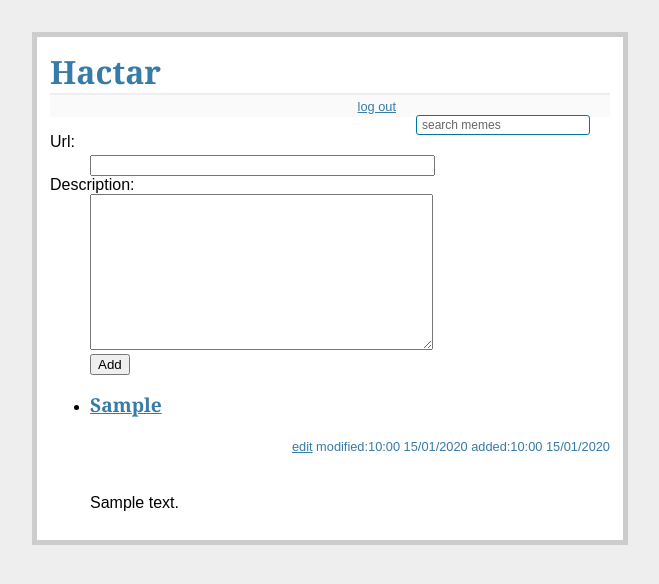
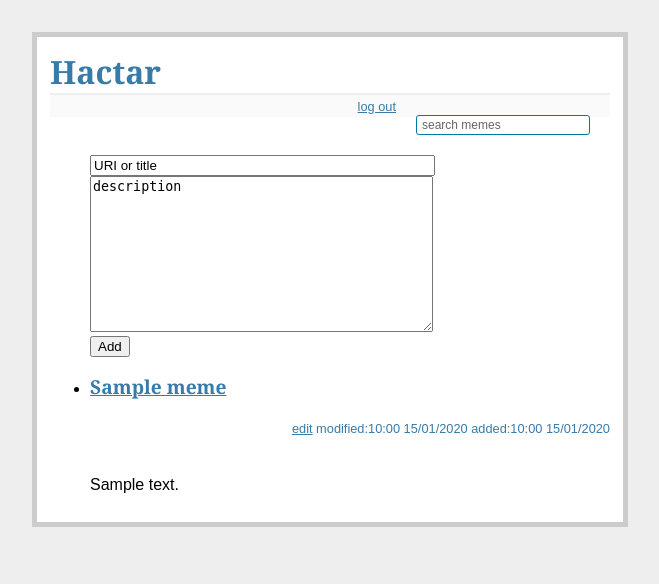
Before and after one commit to findgriffin/hactar, a Flask app: page /memes in a window 1280 px wide. Shown: the top 584 px of the page, without its empty margins (310-969 px from the left). Run offline with Flask 2, Linux system fonts and the light colour scheme; the visitor is signed in with stand-in values (Sample User, id 1); tables that the repository leaves empty hold one stand-in row (values such as "Sample post").

Commit message:
allow title (non-url) based memes, use title for meme.id when no url

```diff
--- a/models.py
+++ b/models.py
@@ -39,10 +39,11 @@ class Meme(db.Model):
     __searchable__ = ['uri', 'text']
 
     def __init__(self, text, uri=None, plugins=None):
-#       self.plugins = Plugins() if plugins is None else Plugins(plugins)
-        if uri:
-            validate_uri(uri)
+        if is_uri(uri):
             self.uri = uri
+        else:
+            self.uri = None
+            self.title = uri
         if len(text.split()) < 2:
             raise ValueError('Description must be more than one word.')
 
@@ -54,12 +55,12 @@ class Meme(db.Model):
     @property
     def sha1(self):
         """ Return the sha1 hash of this meme. Use the URL if it exists or
-        the description if this meme has no URI."""
+        the title if this meme has no URI. (it must have one or the other)"""
         if self._hash is None:
             if self.uri is not None:
                 sha = sha1(self.uri)
             else:
-                sha = sha1(self.text)
+                sha = sha1(self.title)
             self._hash = sha.hexdigest()
         return self._hash
 
@@ -67,6 +68,12 @@ class Meme(db.Model):
         """ Return the (first 15 digits) sha1 hash of this meme as an
         integer."""
         return int(self.sha1[:15], 16)
+    @property
+    def heading(self):
+        if self.title:
+            return self.title
+        else:
+            return self.uri
 
 
     def check(self):
@@ -90,13 +97,14 @@ class Meme(db.Model):
     def __repr__(self):
         return '<Meme %s>' % self.uri if self.uri else self.id
 
-def validate_uri(uri):
+def is_uri(uri):
     """ Check that the given URI is valid. Raise an exception if it is not."""
     parts = uri.split(':')
     if len(parts) < 2:
-        raise ValueError('URI:%s does not specify a scheme.' % uri)
+        return False
     elif parts[0] not in URI_SCHEMES and parts[0] != 'urn':
-        raise ValueError('URI:%s is not a recognised scheme.' % parts[0])
+        return False
+    return True
 
 class Task(db.Model):
     """ A task, something that the user needs to do."""
--- a/templates/memes.html
+++ b/templates/memes.html
@@ -3,17 +3,19 @@
   {% if session.logged_in and add %}
     <form action="{{ url_for('memes') }}" method=post class=add-meme>
       <dl>
-        <dt>Url:
-        <dd><input type=text size=40 name=uri>
-        <dt>Description:
-        <dd><textarea name=desc rows=10 cols=40></textarea>
+        <dd><input type=text size=40 name=uri value="URI or title">
+        <dd><textarea name=desc rows=10 cols=40>description</textarea>
         <dd><input type=submit value=Add>
       </dl>
     </form>
   {% endif %}
   <ul class=memes>
   {% for meme in memes %}
-  <li><h2><a href="{{ meme.uri }}">{{ meme.uri }}</a></h2>
+    {% if meme.uri %}
+      <li><h2><a href="{{ meme.uri }}">{{ meme.heading }}</a></h2>
+    {% else %}
+      <li><h2>{{ meme.title }}</h2>
+    {% endif %}
       <h5>
           <a href="{{ url_for('meme', meme=meme.id) }}">edit</a>
       modified:{{ meme.modified|datetime }}
```
Also changed, not shown: templates/meme.html (+6 -2 lines).
